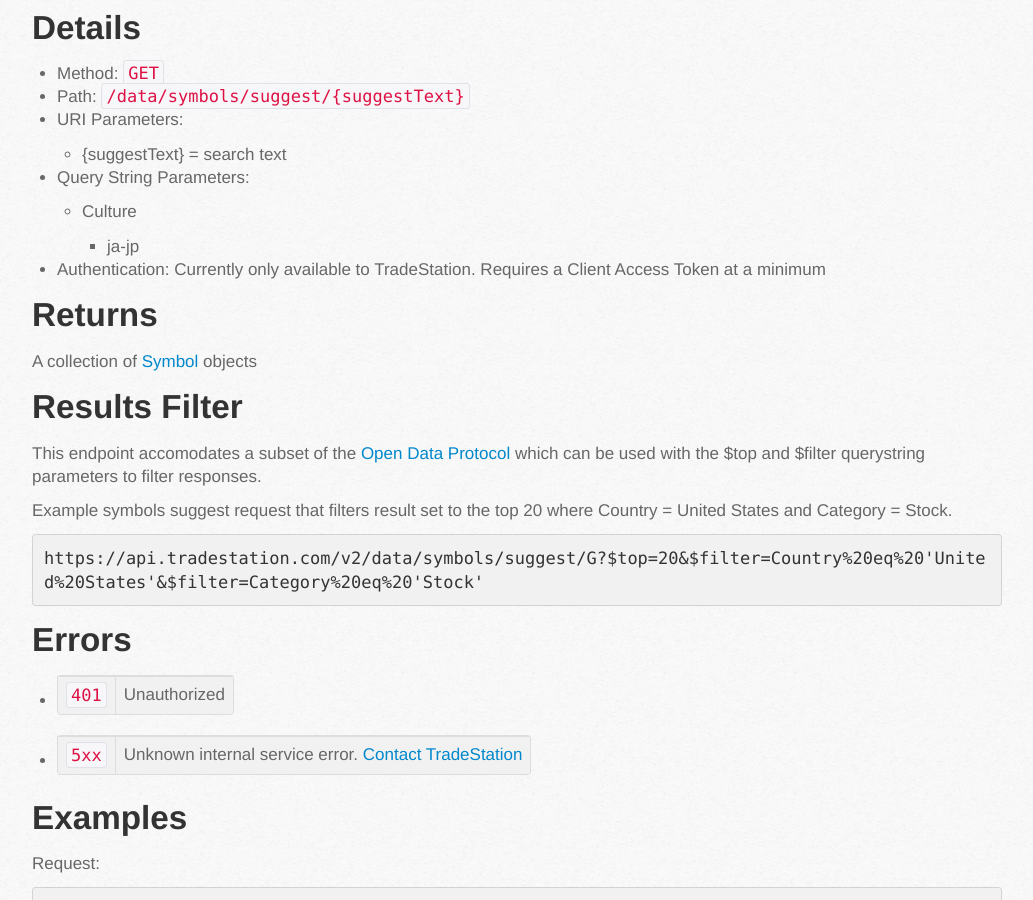
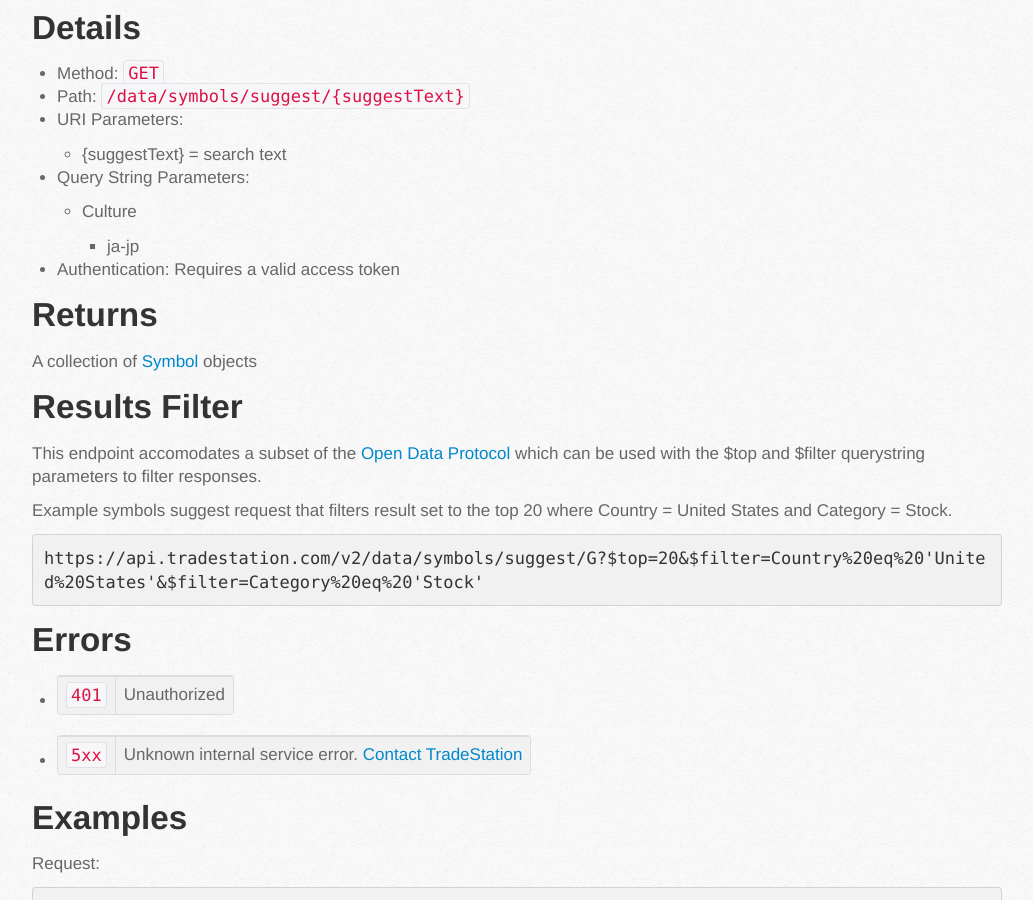
Before and after one commit to tradestation/webapi-docs, a Jekyll site: the page built from en/data/symbol-suggest.md, in a window 1280 px wide and 900 px high, scrolled down 517 px. Shown: the whole window, without its empty margins (108-1141 px from the left). Built offline with Jekyll 4.4.1, drawn with Linux system fonts in a browser that asks for light colours; nearby versions of some CDN libraries.

Commit message:
Update Symbol Suggest docs
Symbol Suggest is available for public consumption.

```diff
--- a/en/data/symbol-suggest.md
+++ b/en/data/symbol-suggest.md
@@ -22,7 +22,7 @@
   * Culture
 
     * ja-jp
-* Authentication: Currently only available to TradeStation. Requires a Client Access Token at a minimum
+* Authentication: Requires a valid access token
 
 ### Returns
 
```
